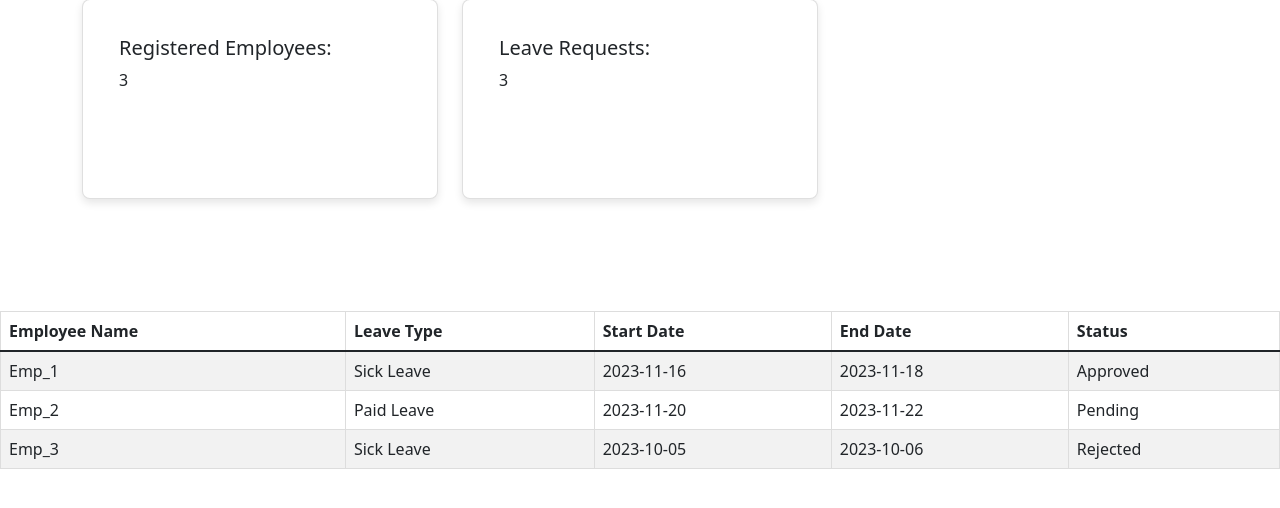
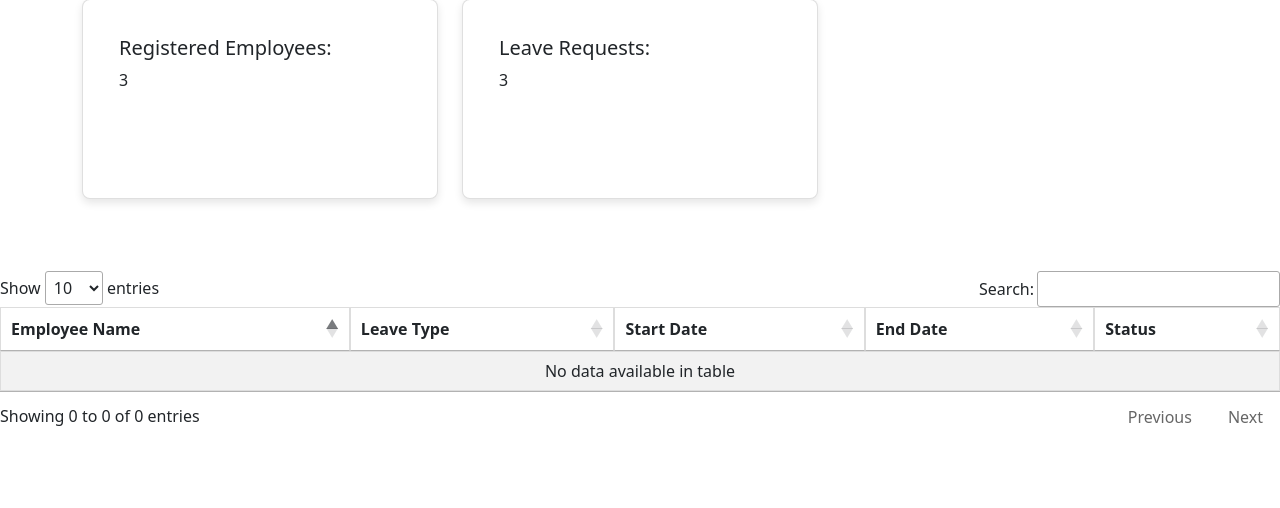
Before and after one commit to anashwara1/LeaveManagementSystem, a Django app: page /dashboard/ in a window 1280 px wide. Shown: the part 117-625 px from the top of the page. Run offline with Django 4.2, Linux system fonts and the light colour scheme; some libraries are stand-ins or nearby versions.

Commit message:
made few modifications ,like datatables were not working properly in admin side, i fixed it

```diff
--- a/LMS/templates/admin/admin_base.html
+++ b/LMS/templates/admin/admin_base.html
@@ -12,16 +12,16 @@
   <link href="{% static 'css/bootstrap.min.css' %}" rel="stylesheet">
   <link href="{% static 'css/admin/dashboard.css' %}" rel="stylesheet">
    <link href="{% static 'css/admin/leaveRequest.css' %}" rel="stylesheet">
-  <link href="{% static 'css/dataTables.css' %}" rel="stylesheet">
-  <script type="text/javascript" src="{% static 'js/dataTables.js' %}"></script>
-
+  <link href="{% static 'css/dataTables.min.css' %}" rel="stylesheet">
+ <script type="text/javascript" src="{% static 'js/jquery-3.7.0.min.js' %}"></script>
+    <script type="text/javascript" src="{% static 'js/dataTables.min.js' %}"></script>
   {% block additional_head %}{% endblock %}
 </head>
 <body>
 
   <nav class="navbar navbar-expand-lg navbar-dark" id="custom-navbar">
     <div class="container">
-      <a class="navbar-brand">LEAVE MANAGEMENT</a>
+      <a class="navbar-brand" href="{% url 'dashboard' %}">LEAVE MANAGEMENT</a>
       <button class="navbar-toggler" type="button" data-bs-toggle="collapse" data-bs-target="#navbarNavAltMarkup" aria-controls="navbarNavAltMarkup" aria-expanded="false" aria-label="Toggle navigation">
         <span class="navbar-toggler-icon"></span>
       </button>
@@ -46,6 +46,6 @@
     {% block content %}{% endblock %}
   </div>
 
-  <script src="{% static 'js/bootstrap.bundle.min.js' %}"></script>
+
 </body>
 </html>
--- a/LMS/templates/admin/dashboard.html
+++ b/LMS/templates/admin/dashboard.html
@@ -39,28 +39,10 @@
         <th>Status</th>
       </tr>
     </thead>
-    <tbody>
-      <tr>
-        <td>Emp_1</td>
-        <td>Sick Leave</td>
-        <td>2023-11-16</td>
-        <td>2023-11-18</td>
-        <td>Approved</td>
-      </tr>
-      <tr>
-        <td>Emp_2</td>
-        <td>Paid Leave</td>
-        <td>2023-11-20</td>
-        <td>2023-11-22</td>
-        <td>Pending</td>
-      </tr>
-      <tr>
-        <td>Emp_3</td>
-        <td>Sick Leave</td>
-        <td>2023-10-05</td>
-        <td>2023-10-06</td>
-        <td>Rejected</td>
-      </tr>
-    </tbody>
   </table>
+<script>
+        $(document).ready(function() {
+            $('.table').DataTable();
+        });
+    </script>
 {% endblock %}
```
Also changed, not shown: LMS/templates/admin/leaveRequest.html (+3 -9 lines), LMS/templates/admin/leavehistory.html (+6 -20 lines).
